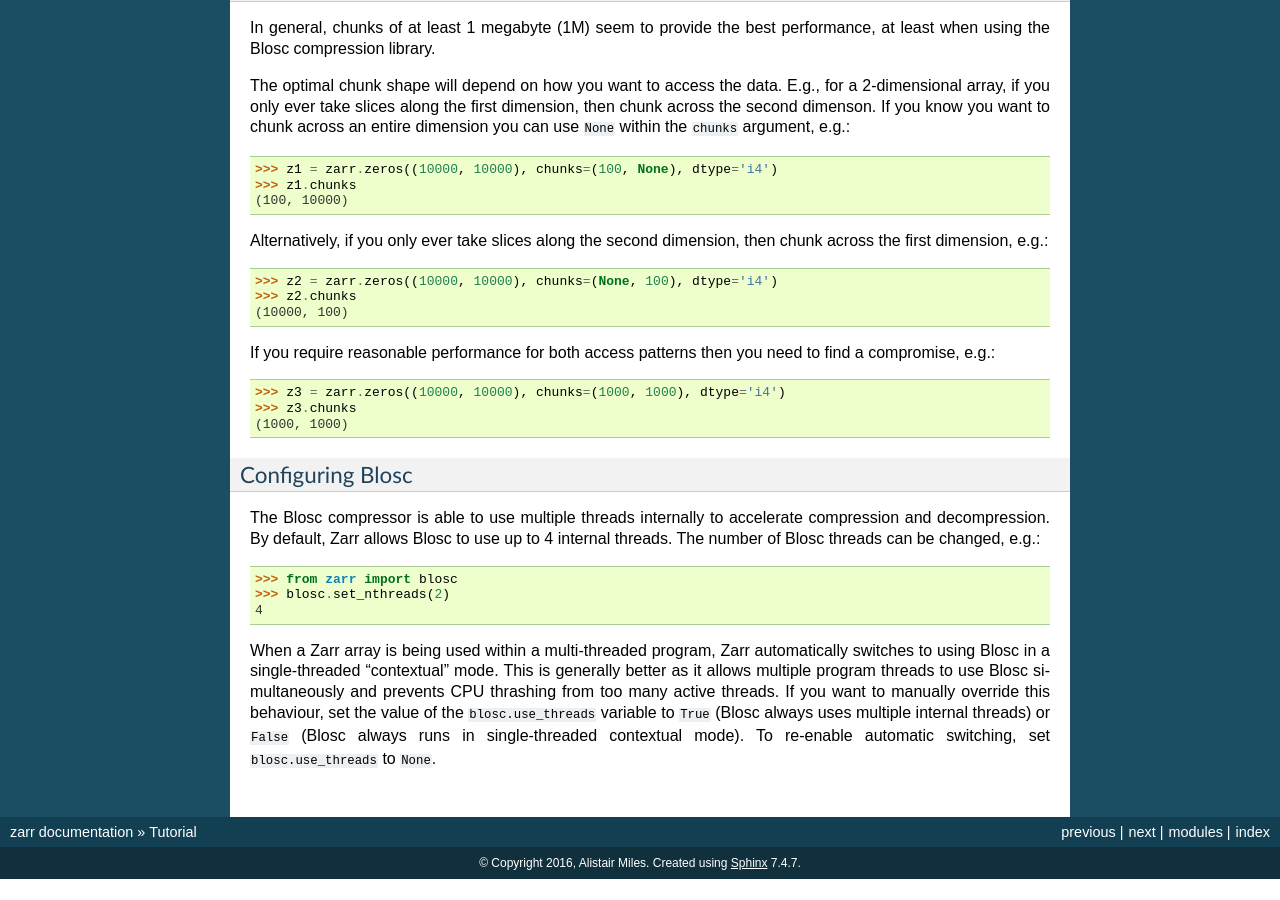
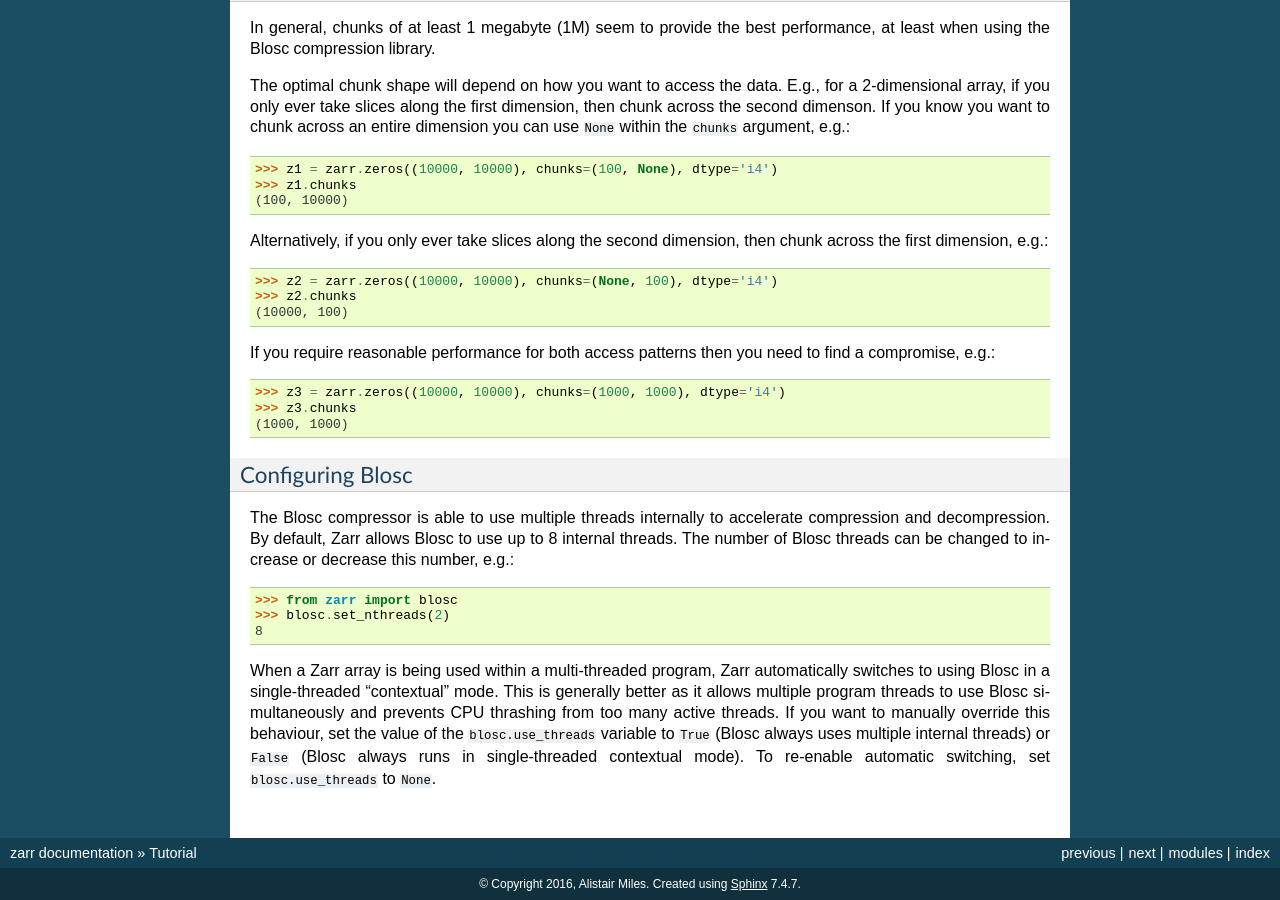
Before and after one commit to enthusiastdev121/zarr-python, a Sphinx documentation site: the page built from docs/tutorial.rst, in a window 1280 px wide and 900 px high, scrolled down 6556 px. Built offline with Sphinx 7.4.7, drawn with Linux system fonts in a browser that asks for light colours; the version number could not be read and is left out; before the commit the page ends 7435 px from its top, so only the background shows below that.

Commit message:
fix tutorial

```diff
--- a/docs/tutorial.rst
+++ b/docs/tutorial.rst
@@ -467,12 +467,12 @@ Configuring Blosc
 
 The Blosc compressor is able to use multiple threads internally to
 accelerate compression and decompression. By default, Zarr allows
-Blosc to use up to 4 internal threads. The number of Blosc threads can
-be changed, e.g.::
+Blosc to use up to 8 internal threads. The number of Blosc threads can
+be changed to increase or decrease this number, e.g.::
 
     >>> from zarr import blosc
     >>> blosc.set_nthreads(2)
-    4
+    8
 
 When a Zarr array is being used within a multi-threaded program, Zarr
 automatically switches to using Blosc in a single-threaded
```
